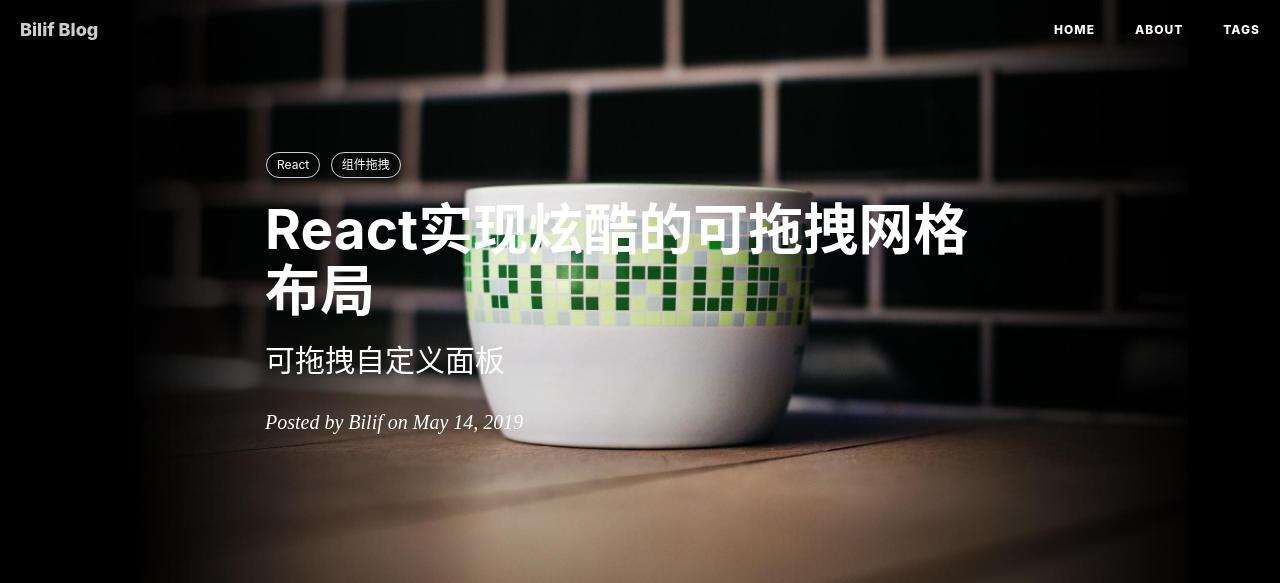
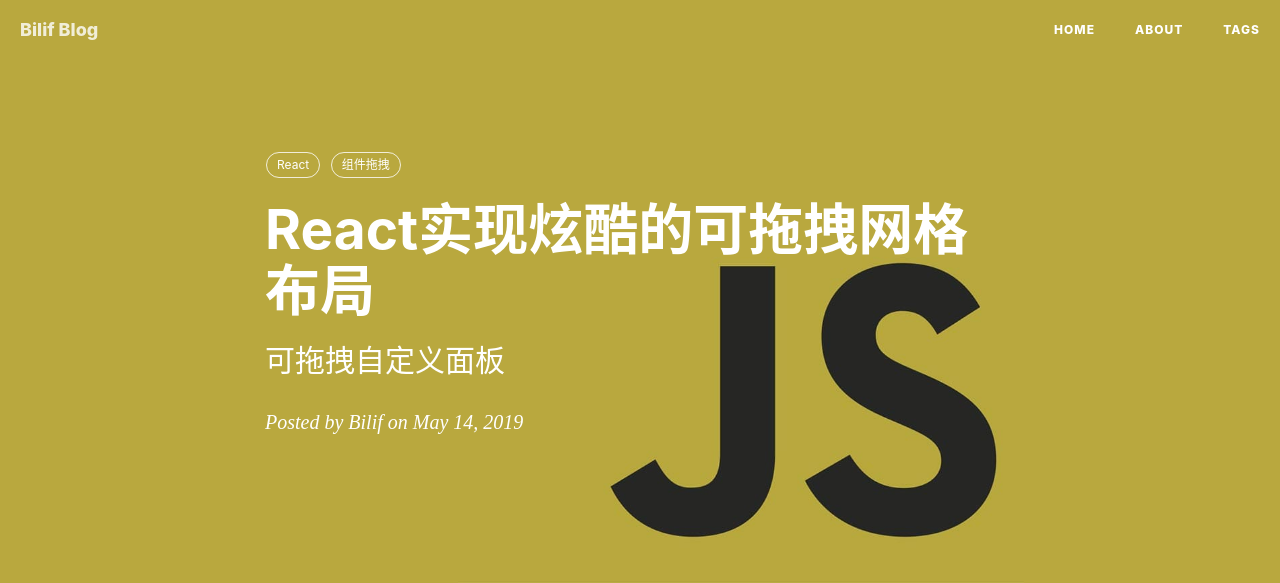
Before and after one commit to Bilif/Bilif.github.io, a Jekyll site: the page built from _posts/2019-05-14-React实现炫酷的可拖拽网格布局.md, in a window 1280 px wide. Shown: the top 583 px of the page. Built offline with Jekyll 4.4.1, drawn with Linux system fonts in a browser that asks for light colours; nearby versions of some CDN libraries; comment, search, counter and statistics services are not loaded; grey boxes are pictures that could not be loaded.

Commit message:
edit blog

```diff
--- a/_posts/2019-05-14-React实现炫酷的可拖拽网格布局.md
+++ b/_posts/2019-05-14-React实现炫酷的可拖拽网格布局.md
@@ -4,7 +4,7 @@ title:      React实现炫酷的可拖拽网格布局
 subtitle:   可拖拽自定义面板
 date:       2019-05-14
 author:     Bilif
-header-img: img/post-bg-github-cup.jpg
+header-img: img/post-bg-js-version.jpg
 catalog: true
 tags:
     - React
```
Also changed, not shown: _posts/2019-05-08-ESLint语法检测工具.md (+1 -1 lines), 3 other files.
